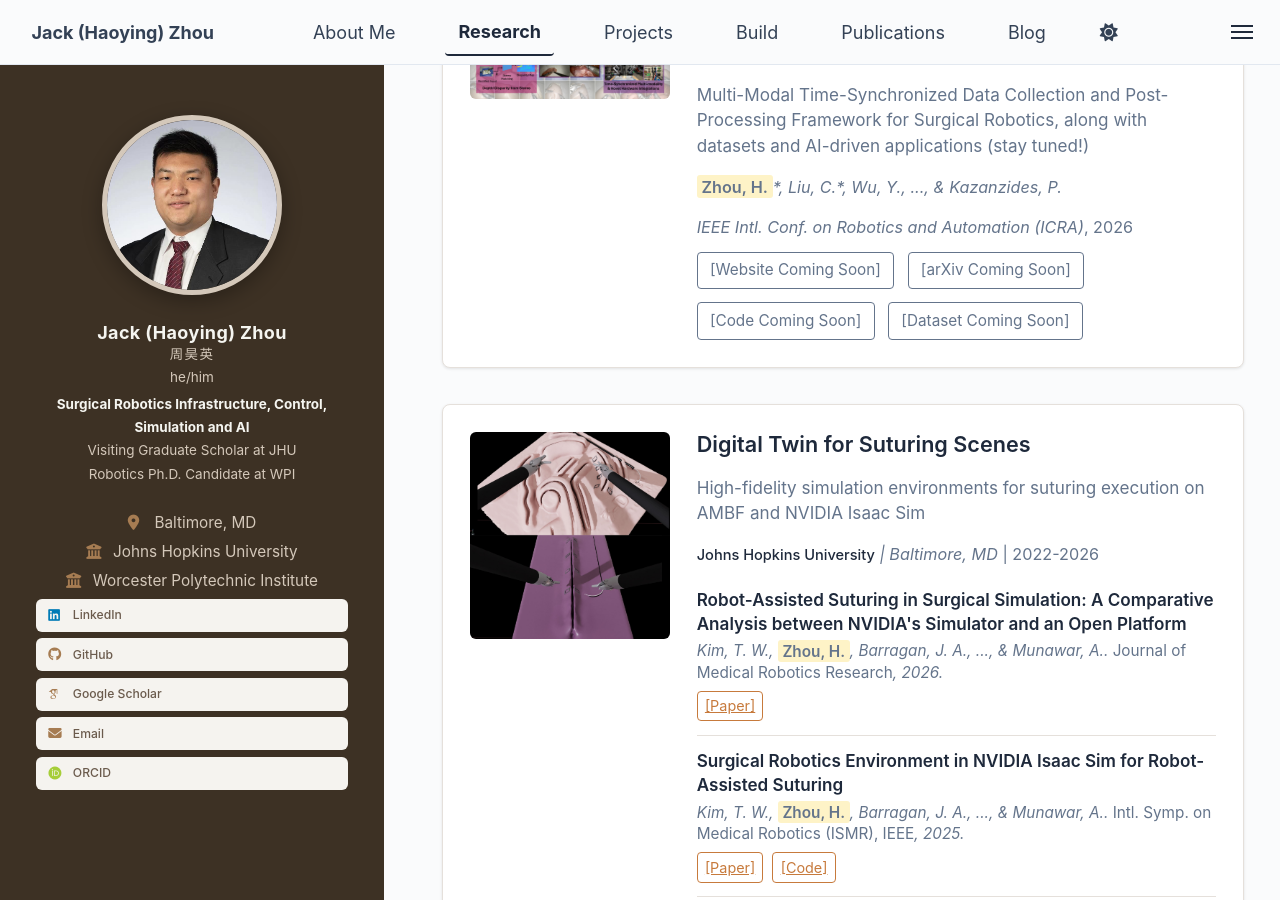
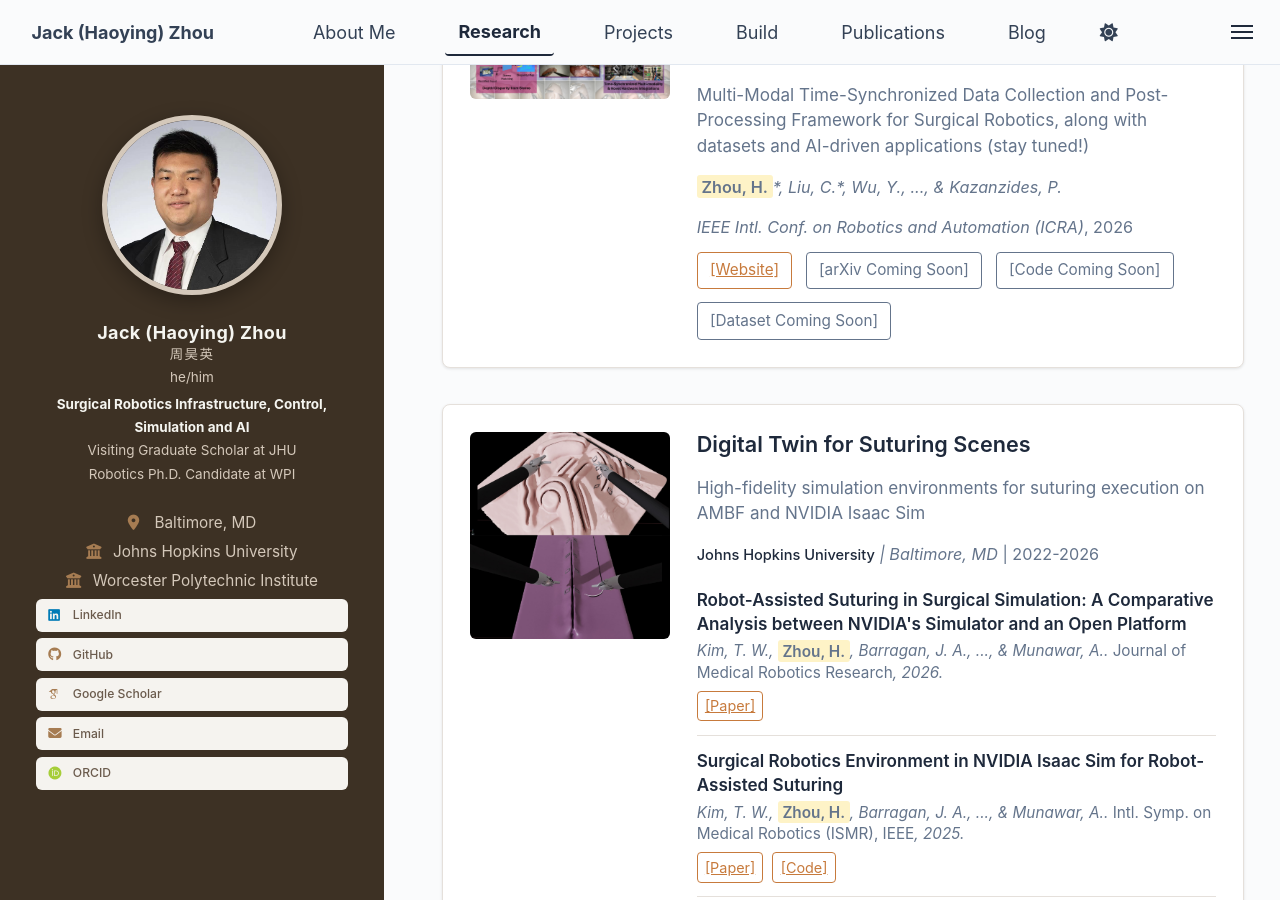
Before and after one commit to jackzhy96/jackzhy96.github.io, a Jekyll site: the page built from _pages/research.html, in a window 1280 px wide and 900 px high, scrolled down 437 px. Built offline with Jekyll 4.4.1, drawn with Linux system fonts in a browser that asks for light colours; some web fonts are replaced; a script bundle is joined from its source files by our own code; library files that are not in the unit come from our copies.

Commit message:
add surgsync website

```diff
--- a/_research/01-multimodal-data.md
+++ b/_research/01-multimodal-data.md
@@ -29,7 +29,7 @@ publications:
     year: 2026
     submit_year: 2025
     arxiv_url: "coming_soon"
-    website_url: "coming_soon"
+    website_url: "https://surgsync.github.io/"
     code_url: "coming_soon"
     dataset_url: "coming_soon"
 ---
```
